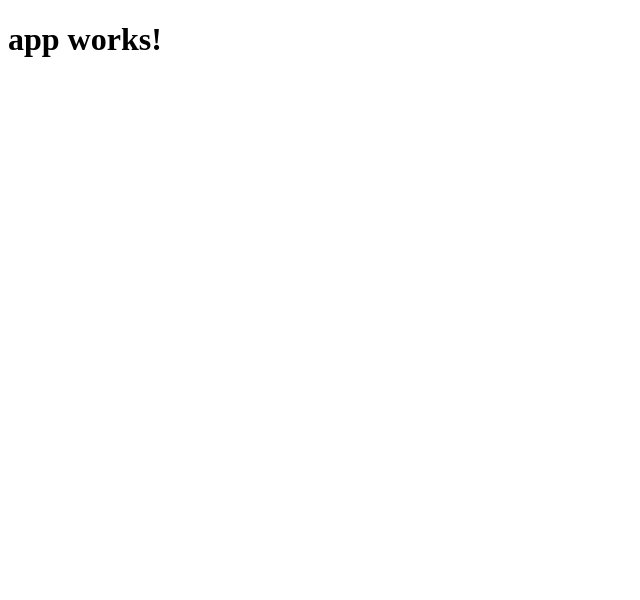
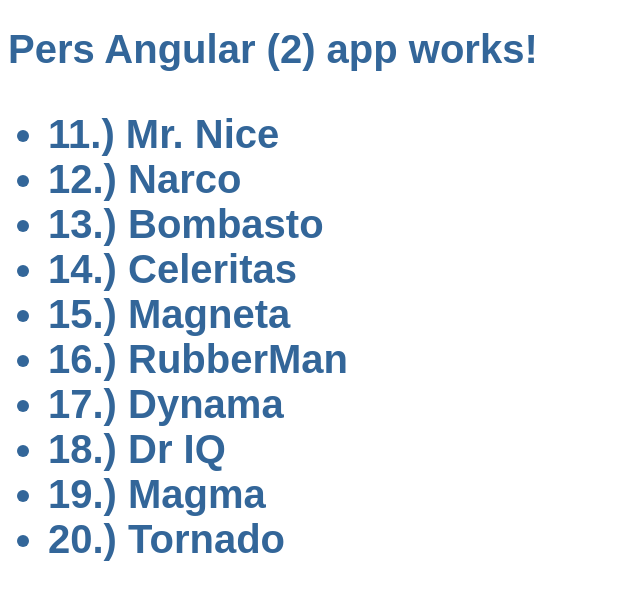
Before and after one commit to persyl/PersAngularApp, an Angular app: page / in a window 1280 px wide. Shown: the top 600 px of the page, without its empty margins (0-640 px from the left). Built offline with nearby package versions, Linux system fonts and the light colour scheme.

Commit message:
Initial commit

```diff
--- a/src/app/app.component.css
+++ b/src/app/app.component.css
@@ -0,0 +1,5 @@
+h1 {
+  color: #369;
+  font-family: Arial, Helvetica, sans-serif;
+  font-size: 250%;
+}
--- a/src/app/app.component.html
+++ b/src/app/app.component.html
@@ -1,3 +1,6 @@
 <h1>
   {{title}}
+  <ul>
+    <li *ngFor="let hero of heroes">{{ hero.id }}.) {{ hero.name }}</li>
+  </ul>
 </h1>
--- a/src/app/app.component.ts
+++ b/src/app/app.component.ts
@@ -1,10 +1,18 @@
 import { Component } from '@angular/core';
+import { Hero } from './hero';
+import {HeroService} from './hero.service';
 
 @Component({
   selector: 'app-root',
   templateUrl: './app.component.html',
-  styleUrls: ['./app.component.css']
+  styleUrls: ['./app.component.css'],
+  providers: [HeroService]
 })
 export class AppComponent {
-  title = 'app works!';
+  title = 'Pers Angular (2) app works!';
+  heroes: Hero[];
+
+  constructor(private heroService: HeroService){
+    this.heroService.getHeroes().then(heroes => this.heroes = heroes);
+  }
 }
--- /dev/null
+++ b/src/app/hero.service.ts
@@ -0,0 +1,10 @@
+import { Injectable } from '@angular/core';
+import {Hero} from './hero';
+import {HEROES} from './mock-heroes';
+
+@Injectable()
+export class HeroService {
+  getHeroes(): Promise<Hero[]> {
+    return Promise.resolve(HEROES);
+  }
+}
--- /dev/null
+++ b/src/app/hero.ts
@@ -0,0 +1,4 @@
+export class Hero {
+  id: number;
+  name: string;
+}
--- /dev/null
+++ b/src/app/mock-heroes.ts
@@ -0,0 +1,14 @@
+import { Hero } from './hero';
+
+export const HEROES: Hero[] = [
+  {id: 11, name: 'Mr. Nice'},
+  {id: 12, name: 'Narco'},
+  {id: 13, name: 'Bombasto'},
+  {id: 14, name: 'Celeritas'},
+  {id: 15, name: 'Magneta'},
+  {id: 16, name: 'RubberMan'},
+  {id: 17, name: 'Dynama'},
+  {id: 18, name: 'Dr IQ'},
+  {id: 19, name: 'Magma'},
+  {id: 20, name: 'Tornado'}
+];
```
